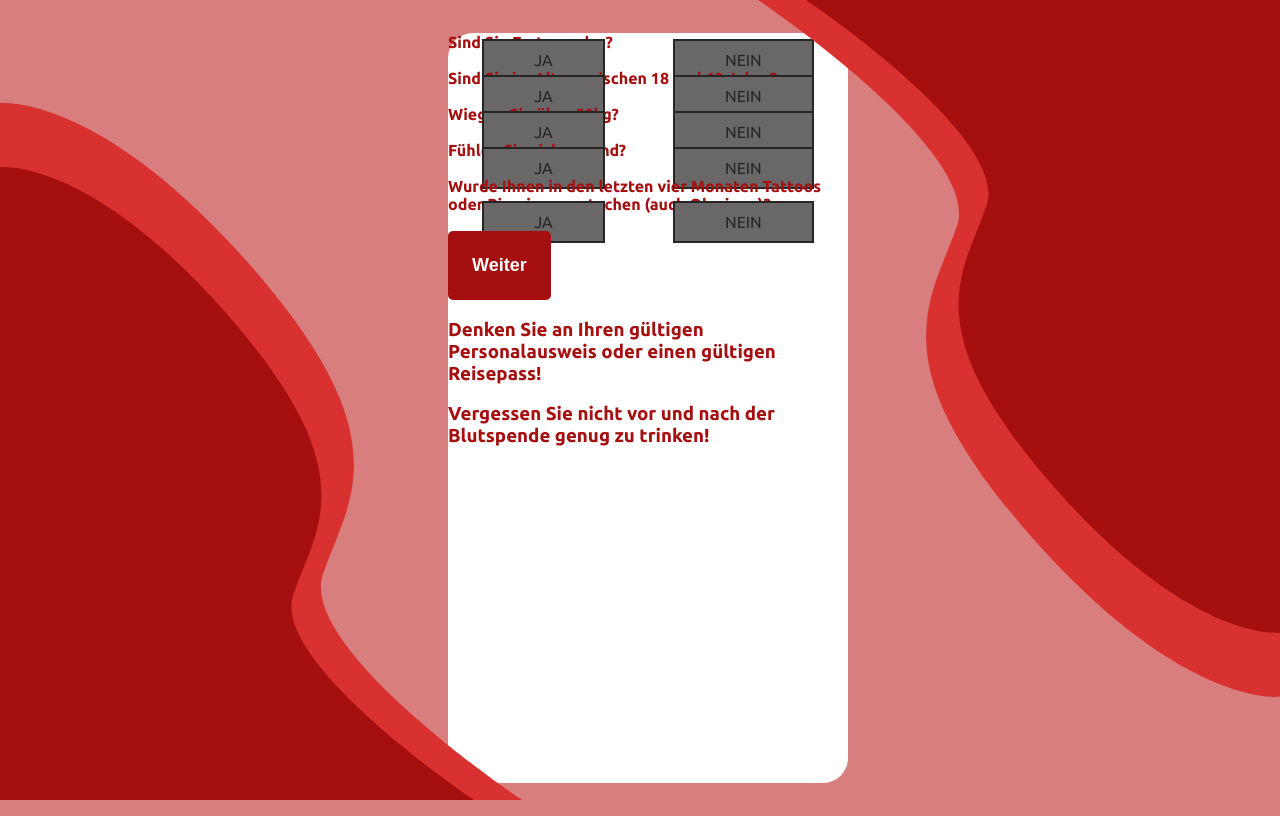
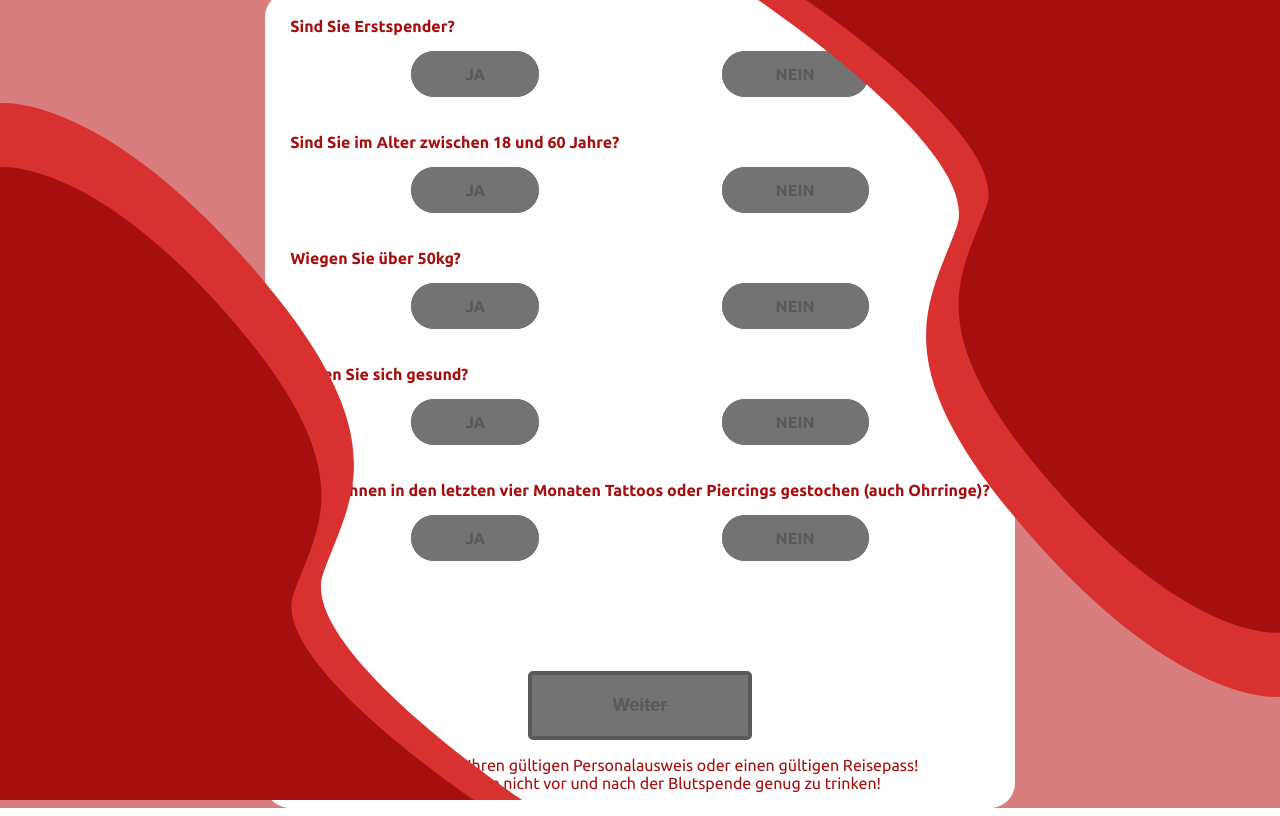
Before and after one commit to AmphoMoronal/TLS-Blutspende, a Flask app: page /questions in a window 1280 px wide. Run offline with Flask 3, Linux system fonts and the light colour scheme; the visitor is signed in with stand-in values (Sample User, id 1).

Commit message:
Frontend Questions-Page ready

```diff
--- a/static/css/login-style.css
+++ b/static/css/login-style.css
@@ -44,7 +44,8 @@
 }
 
 body {
-    width: 100%;
+    margin: auto;
+    width: 100vw;
     height: 100vh;
     background-color: var(--main-background-color);
     display: flex;
@@ -71,8 +72,7 @@ main {
     flex-direction: column;
     align-items: center;
     color: var(--main-bloody-red-color);
-    width: 400px;
-    height: 750px;
+    height: 700px;
     border-radius: 25px;
 }
 
--- a/static/css/questions-style.css
+++ b/static/css/questions-style.css
@@ -7,30 +7,47 @@
 
     --main-background-color: #D97E7E;
     --main-bloody-red-color: #A60F0F;
-    --main-white-color: white;
+    --main-white-color: #ffffff;
+    --main-light-grey-color: #737373;
+    --main-grey-color: #595959;
 }
 
-.btn-style1 {
-    border: none;
-    text-align: center;
-    color: white;
-    background-color: var(--main-bloody-red-color);
-    border: 4px solid var(--main-bloody-red-color);
-    padding: 20px;
-    border-radius: 5px;
-    text-decoration: none;
-    font-weight: bold;
-    font-size: large;
-    transition: background-color 0.5s ease;
-    cursor: pointer;
+body {
+    margin: auto;
+    width: 100vw;
+    height: 100vh;
+    background-color: var(--main-background-color);
+    display: flex;
+    justify-content: center;
+    align-items: center;
 }
 
-.btn-style1:hover {
+main {
     background-color: var(--main-white-color);
+    display: flex;
+    flex-direction: column;
+    align-items: center;
     color: var(--main-bloody-red-color);
+    border-radius: 25px;
+}
+
+form {
+    height: 100%;
+    display: flex;
+    flex-direction: column;
+}
+
+.card {
+    margin: 0 25px 0 25px;
+}
+
+.card:first-child {
+    margin-top: 25px;
 }
 
 .answer {
+    margin: 30px;
+    margin-bottom: 50px;
     display: flex;
     justify-content: space-around;
 }
@@ -41,27 +58,66 @@ input[type="checkbox"] {
 
 .checkbox {
     user-select: none;
-    border: 2px solid #262626;
-    background-color: #696768;
-    color: #262626;
+    border: 4px solid var(--main-light-grey-color);
+    background-color: var(--main-light-grey-color);
+    color: var(--main-grey-color);
     padding: 10px 50px;
+    border-radius: 25px;
+    font-weight: bold;
+    transition: background-color 0.5s ease;
 }
 
 .checkbox-ja:checked + span {
-    background-color: #214001;
+    background-color: #94BF36;
+    color: #375915;
+    border-color: #375915;
 }
 
 .checkbox-nein:checked + span {
-    background-color: red;
+    background-color: #BF0F0F;
+    color: #590202;
+    border-color: #590202;
 }
 
-body {
-    width: 100%;
-    height: 100vh;
-    background-color: var(--main-background-color);
-    display: flex;
-    justify-content: center;
-    align-items: center;
+.btn-style1 {
+    border: none;
+    text-align: center;
+    color: var(--main-grey-color);
+    background-color: var(--main-light-grey-color);
+    border: 4px solid var(--main-grey-color);
+    padding: 20px;
+    border-radius: 5px;
+    text-decoration: none;
+    font-weight: bold;
+    font-size: large;
+    transition: background-color 0.5s ease;
+}
+
+.btn-style1:disabled {
+    color: var(--main-grey-color);
+    background-color: var(--main-light-grey-color);
+    border-color: var(--main-grey-color);
+    text-decoration: line-through;
+}
+
+.btn-style1:enabled {
+    color: var(--main-white-color);
+    background-color: var(--main-bloody-red-color);
+    border-color: var(--main-bloody-red-color);
+    cursor: pointer;
+}
+
+.btn-style1:enabled:hover {
+    background-color: var(--main-white-color);
+    color: var(--main-bloody-red-color);
+}
+
+.weiterbtn {
+    margin: 10% 35% 0 35%;
+}
+
+p {
+    text-align: center;
 }
 
 .Blood-LeftBottom {
@@ -75,14 +131,3 @@ body {
     right: 0;
     top: 0;
 }
-
-main {
-    background-color: var(--main-white-color);
-    display: flex;
-    flex-direction: column;
-    align-items: center;
-    color: var(--main-bloody-red-color);
-    width: 400px;
-    height: 750px;
-    border-radius: 25px;
-}
--- a/templates/questions.html
+++ b/templates/questions.html
@@ -6,6 +6,54 @@
 
     <link rel="stylesheet" href="../static/css/questions-style.css">
 </head>
+
+<script>
+    function toggleCheck(checkbox) {
+        // Suchen Sie das übergeordnete <div> des geänderten Kontrollkästchens
+        var parentDiv = checkbox.closest('.card');
+
+        // Durchlaufen Sie die Checkboxen innerhalb des übergeordneten <div>
+        var checkboxes = parentDiv.querySelectorAll('input[type="checkbox"]');
+        for (var i = 0; i < checkboxes.length; i++) {
+            if (checkboxes[i] !== checkbox) {
+                checkboxes[i].checked = false; // Anderes Kontrollkästchen abwählen
+            }
+        }
+    }
+
+    function checkButtons() {
+            var cards = document.querySelectorAll('.card');
+            var button = document.getElementById('weiterbtn');
+            var allCardsHaveCheckboxChecked = true;
+
+            // Überprüfen, ob in jedem .card-Div mindestens eine Checkbox ausgewählt ist
+            for (var i = 0; i < cards.length; i++) {
+                var checkboxes = cards[i].querySelectorAll('input[type="checkbox"]');
+                var atLeastOneChecked = false;
+
+                // Überprüfen, ob mindestens eine Checkbox in diesem .card-Div ausgewählt ist
+                for (var j = 0; j < checkboxes.length; j++) {
+                    if (checkboxes[j].checked) {
+                        atLeastOneChecked = true;
+                        break; // Wenn mindestens eine Checkbox ausgewählt ist, abbrechen
+                    }
+                }
+
+                if (!atLeastOneChecked) {
+                    allCardsHaveCheckboxChecked = false;
+                    break; // Wenn mindestens ein .card-Div keine ausgewählte Checkbox hat, abbrechen
+                }
+            }
+
+            // Button aktivieren oder deaktivieren und Design ändern
+            if (allCardsHaveCheckboxChecked) {
+                button.disabled = false;
+            } else {
+                button.disabled = true;
+            }
+        }
+</script>
+
 <body>
     <img src="../static/img/Blood-LeftBottom.svg" class="Blood-LeftBottom">
     <main>
@@ -15,12 +63,12 @@
                 <b>Sind Sie Erstspender?</b>
                 <div class="answer">
                     <label class="custom-checkbox">
-                        <input type="checkbox" name="first_time" class="checkbox-ja">
+                        <input type="checkbox" id="option1" name="first_time group1" onchange="toggleCheck(this), checkButtons()" class="checkbox-ja">
                         <span class="checkbox">JA</span>
                     </label>
 
                     <label class="custom-checkbox">
-                        <input type="checkbox" class="checkbox-nein">
+                        <input type="checkbox" id="option2" name="group1" onchange="toggleCheck(this), checkButtons()" class="checkbox-nein">
                         <span class="checkbox">NEIN</span>
                     </label>
                 </div>
@@ -30,12 +78,12 @@
                 <b>Sind Sie im Alter zwischen 18 und 60 Jahre?</b>
                 <div class="answer">
                     <label class="custom-checkbox">
-                        <input type="checkbox" name="first_time" class="checkbox-ja">
+                        <input type="checkbox" id="option1" name="first_time group2" onchange="toggleCheck(this), checkButtons()" class="checkbox-ja">
                         <span class="checkbox">JA</span>
                     </label>
 
                     <label class="custom-checkbox">
-                        <input type="checkbox" class="checkbox-nein">
+                        <input type="checkbox" id="option2" name="group2" onchange="toggleCheck(this), checkButtons()" class="checkbox-nein">
                         <span class="checkbox">NEIN</span>
                     </label>
                 </div>
@@ -45,12 +93,12 @@
                 <b>Wiegen Sie über 50kg?</b>
                 <div class="answer">
                     <label class="custom-checkbox">
-                        <input type="checkbox" name="first_time" class="checkbox-ja">
+                        <input type="checkbox" id="option1" name="first_time group3" onchange="toggleCheck(this), checkButtons()" class="checkbox-ja">
                         <span class="checkbox">JA</span>
                     </label>
 
                     <label class="custom-checkbox">
-                        <input type="checkbox" class="checkbox-nein">
+                        <input type="checkbox" id="option2" name="group3" onchange="toggleCheck(this), checkButtons()" class="checkbox-nein">
                         <span class="checkbox">NEIN</span>
                     </label>
                 </div>
@@ -60,12 +108,12 @@
                 <b>Fühlen Sie sich gesund?</b>
                 <div class="answer">
                     <label class="custom-checkbox">
-                        <input type="checkbox" name="first_time" class="checkbox-ja">
+                        <input type="checkbox" id="option1" name="first_time group4" onchange="toggleCheck(this), checkButtons()" class="checkbox-ja">
                         <span class="checkbox">JA</span>
                     </label>
 
                     <label class="custom-checkbox">
-                        <input type="checkbox" class="checkbox-nein">
+                        <input type="checkbox" id="option2" name="group4" onchange="toggleCheck(this), checkButtons()" class="checkbox-nein">
                         <span class="checkbox">NEIN</span>
                     </label>
                 </div>
@@ -75,20 +123,19 @@
                 <b>Wurde Ihnen in den letzten vier Monaten Tattoos oder Piercings gestochen (auch Ohrringe)?</b>
                 <div class="answer">
                     <label class="custom-checkbox">
-                        <input type="checkbox" name="first_time" class="checkbox-ja">
+                        <input type="checkbox" id="option1" name="first_time group5" onchange="toggleCheck(this), checkButtons()" class="checkbox-ja">
                         <span class="checkbox">JA</span>
                     </label>
 
                     <label class="custom-checkbox">
-                        <input type="checkbox" class="checkbox-nein">
+                        <input type="checkbox" id="option2" name="group5" onchange="toggleCheck(this), checkButtons()" class="checkbox-nein">
                         <span class="checkbox">NEIN</span>
                     </label>
                 </div>
+            </div>
+            <button id="weiterbtn" class="btn-style1 weiterbtn" type="submit" disabled>Weiter</button>
 
-            <button class="btn-style1" type="submit">Weiter</button>
-
-            <h3>Denken Sie an Ihren gültigen Personalausweis oder einen gültigen Reisepass!</h3>
-            <h3>Vergessen Sie nicht vor und nach der Blutspende genug zu trinken!</h3>
+            <p>Denken Sie an Ihren gültigen Personalausweis oder einen gültigen Reisepass! <br> Vergessen Sie nicht vor und nach der Blutspende genug zu trinken!</p>
         </form>
     </main>
     <img src="../static/img/Blood-RightTop.svg" class="Blood-RightTop">
```
